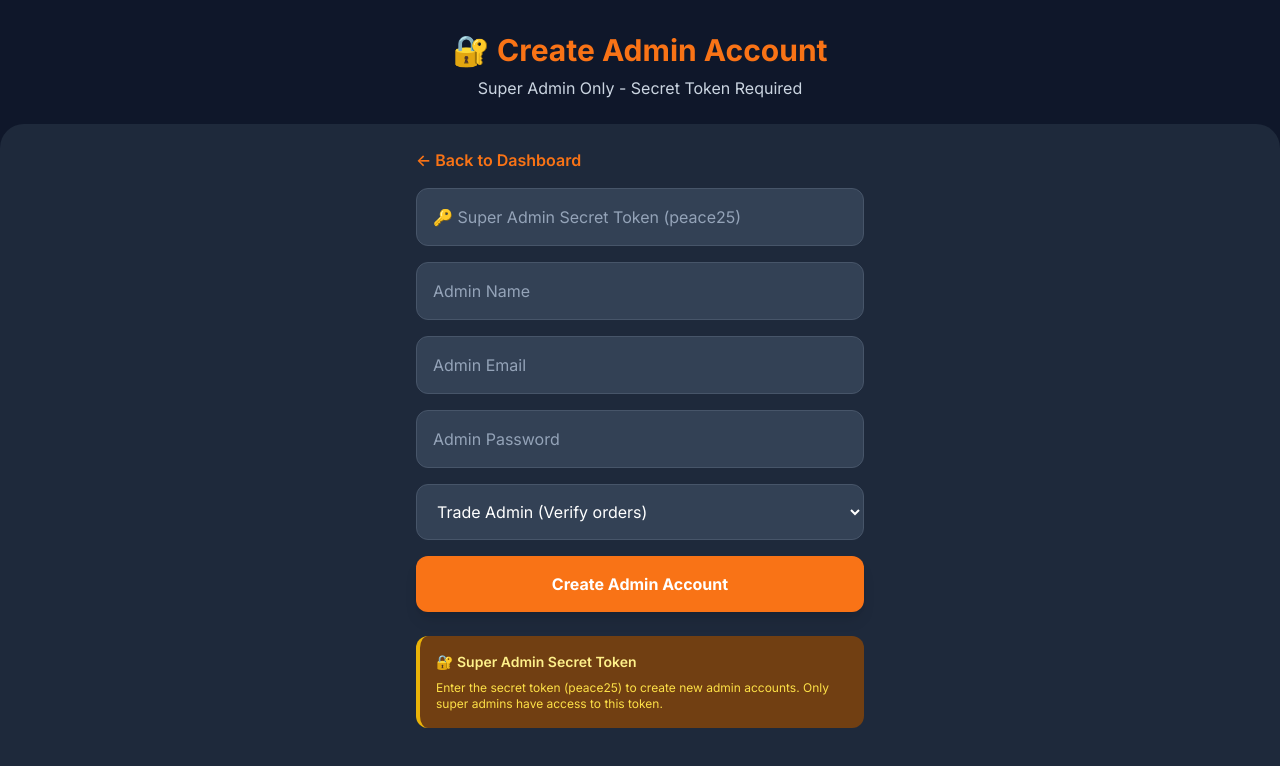
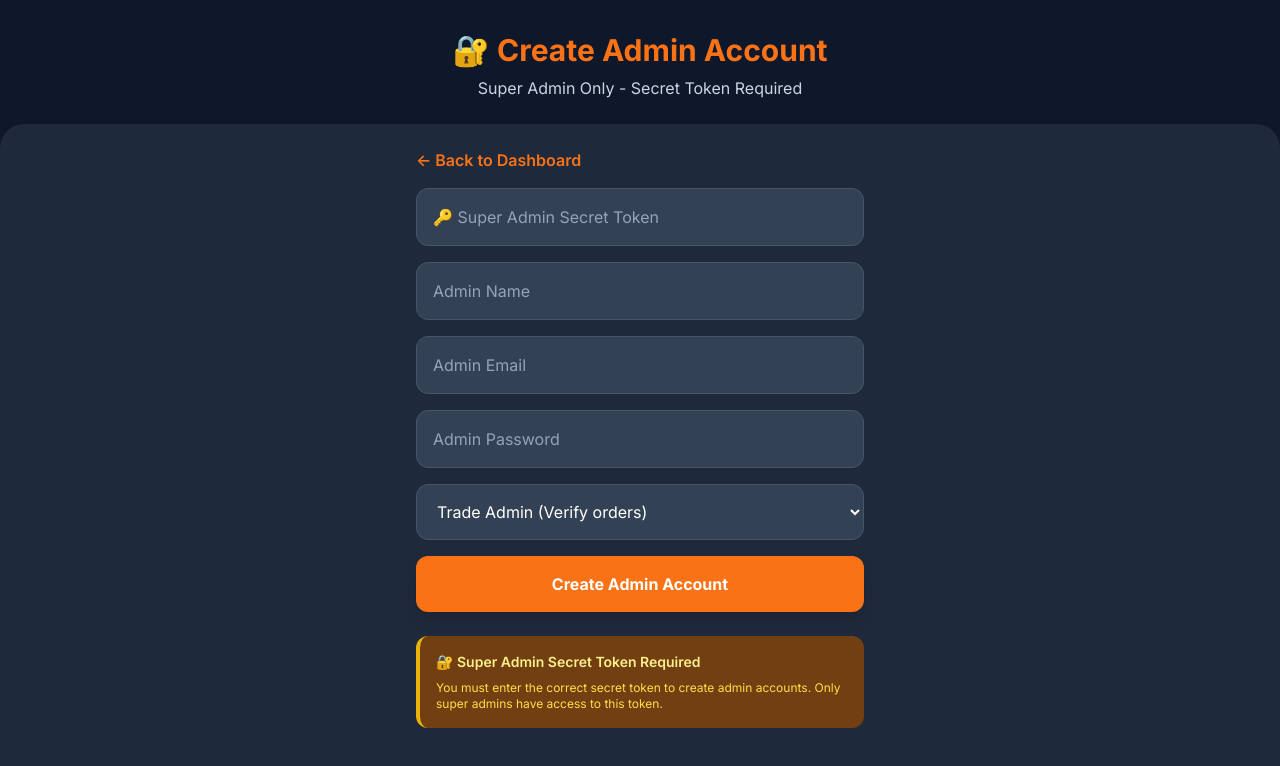
Before and after one commit to obapluto-ob/bpay_app, a Next.js app in the folder frontend/: page /admin/create-admin in a window 1280 px wide. Shown: the top 766 px of the page. Built offline with nearby package versions, Linux system fonts and the light colour scheme; sample sign-in values are in the browser's storage.

Commit message:
Security: Hide secret token from UI

```diff
--- a/frontend/src/pages/admin/create-admin.tsx
+++ b/frontend/src/pages/admin/create-admin.tsx
@@ -91,7 +91,7 @@ export default function CreateAdmin() {
 
               <input
                 type="password"
-                placeholder="🔑 Super Admin Secret Token (peace25)"
+                placeholder="🔑 Super Admin Secret Token"
                 value={superAdminToken}
                 onChange={(e) => setSuperAdminToken(e.target.value)}
                 required
@@ -146,8 +146,8 @@ export default function CreateAdmin() {
             </form>
 
             <div className="mt-4 md:mt-6 bg-yellow-900 p-3 md:p-4 rounded-xl border-l-4 border-yellow-500">
-              <p className="text-xs md:text-sm text-yellow-200 font-semibold mb-2">🔐 Super Admin Secret Token</p>
-              <p className="text-xs text-yellow-300">Enter the secret token (peace25) to create new admin accounts. Only super admins have access to this token.</p>
+              <p className="text-xs md:text-sm text-yellow-200 font-semibold mb-2">🔐 Super Admin Secret Token Required</p>
+              <p className="text-xs text-yellow-300">You must enter the correct secret token to create admin accounts. Only super admins have access to this token.</p>
             </div>
           </div>
         </div>
```
